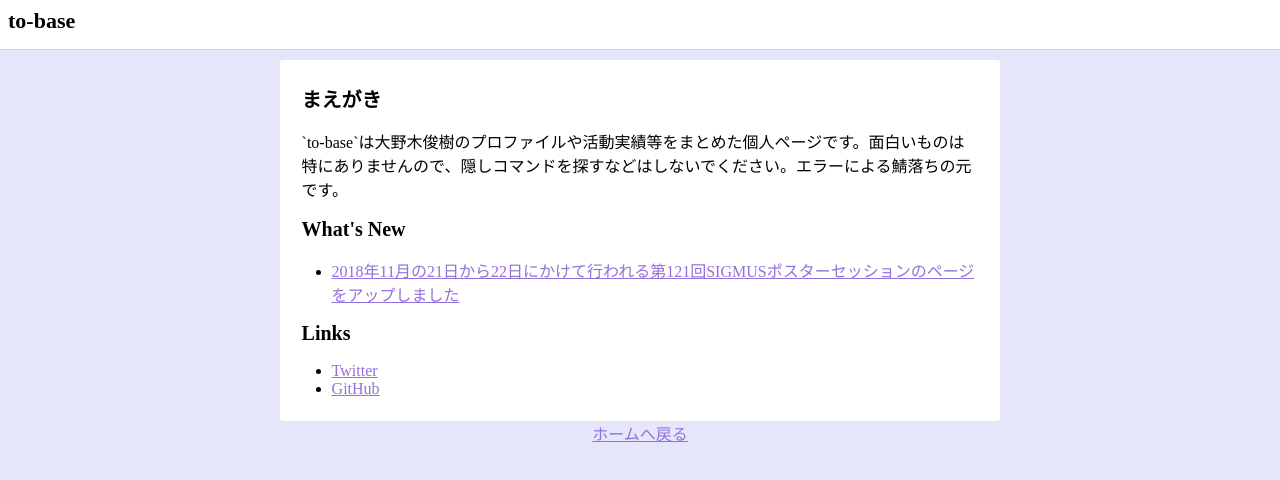
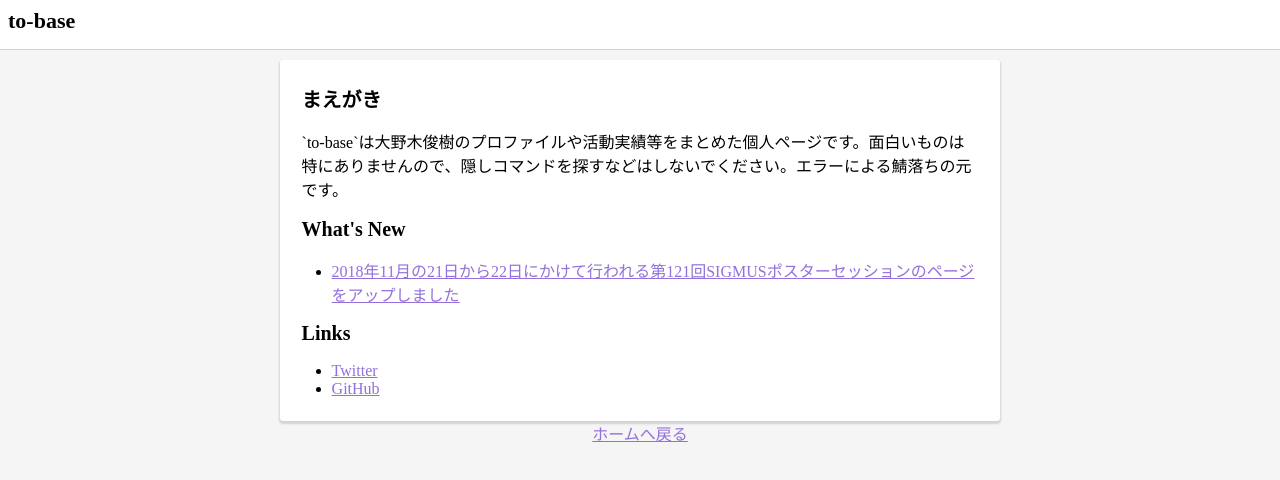
Before and after one commit to nogissh/to-base, a Vue app in the folder front-app/: page /home in a window 1280 px wide. Shown: the top 480 px of the page. Built offline with nearby package versions, Linux system fonts and the light colour scheme; the HTML template or start-up script is replaced by a standard one.

Commit message:
ベースカラーの変更

```diff
--- a/front-app/src/App.vue
+++ b/front-app/src/App.vue
@@ -33,7 +33,7 @@ export default {
 }
 
 body {
-  background-color: #E6E6FA;
+  background-color: #f5f5f5;
 }
 
 #app {
@@ -53,6 +53,7 @@ body {
   padding: 0;
   border: 0;
   border-radius: 3px;
+  box-shadow: 0 2px 2px 1px lightgray;
 }
 #mainColumn {
   padding: 1% 3%;
```
